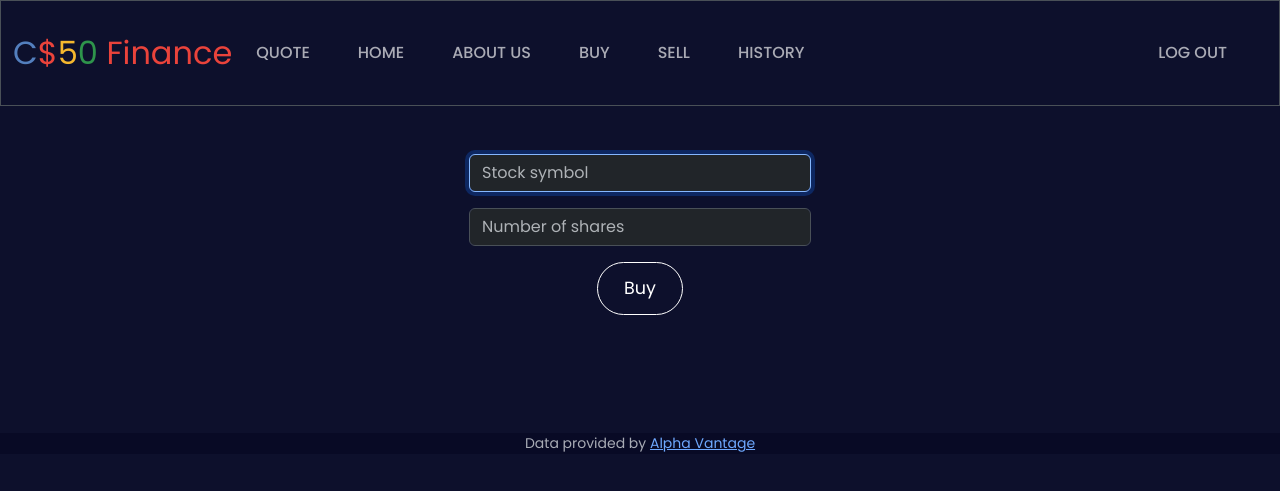
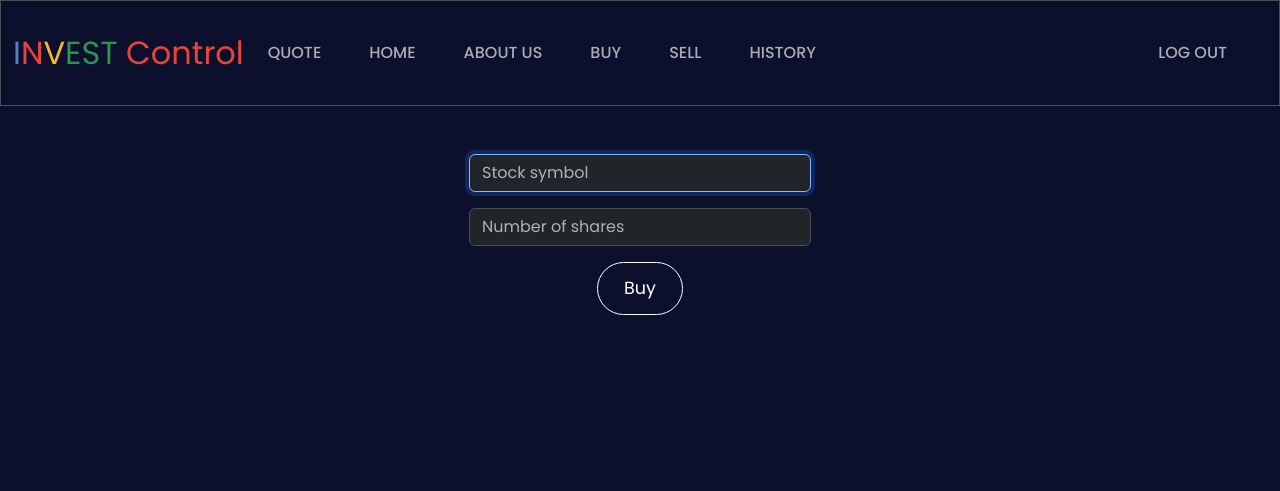
Before and after one commit to Kewal170/Crypto_web, a Flask app: page /buy in a window 1280 px wide. Shown: the top 491 px of the page. Run offline with Flask 2, Linux system fonts and the light colour scheme; a user stored in the database is signed in; some libraries are stand-ins or nearby versions.

Commit message:
Update layout.html

```diff
--- a/templates/layout.html
+++ b/templates/layout.html
@@ -21,10 +21,6 @@
       crossorigin="anonymous"
     ></script>
 
-    <link
-      rel="shortcut icon"
-      href="{{ url_for('static', filename='favicon.ico') }}"
-    />
     <link href="/static/styles.css" rel="stylesheet" />
     <link href="/static/commonStyle.css" rel="stylesheet" />
     <link href="/static/style.css" rel="stylesheet" />
@@ -41,9 +37,9 @@
     <nav class="border navbar navbar-expand-md">
       <div class="container-fluid">
         <a class="navbar-brand" href="/"
-          ><span class="blue">C</span><span class="red">$</span
-          ><span class="yellow">5</span><span class="green">0</span>
-          <span class="red">Finance</span></a
+          ><span class="blue">I</span><span class="red">N</span
+          ><span class="yellow">V</span><span class="green">EST</span>
+          <span class="red">Control</span></a
         >
         <button
           aria-controls="navbar"
@@ -64,7 +60,7 @@
             </li>
             <li class="nav-item"><a class="nav-link" href="/home">Home</a></li>
             <li class="nav-item">
-              <a class="nav-link" href="./aboutus.html">About Us</a>
+              <a class="nav-link" href="./aboutus">About Us</a>
             </li>
             <li class="nav-item"><a class="nav-link" href="/buy">Buy</a></li>
             <li class="nav-item"><a class="nav-link" href="/sell">Sell</a></li>
@@ -102,9 +98,5 @@
     <main class="container-fluid py-5 text-center">
       {% block main %}{% endblock %}
     </main>
-
-    <footer class="mb-5 small text-center text-muted">
-      Data provided by <a href="https://www.alphavantage.co/">Alpha Vantage</a>
-    </footer>
   </body>
 </html>
```
